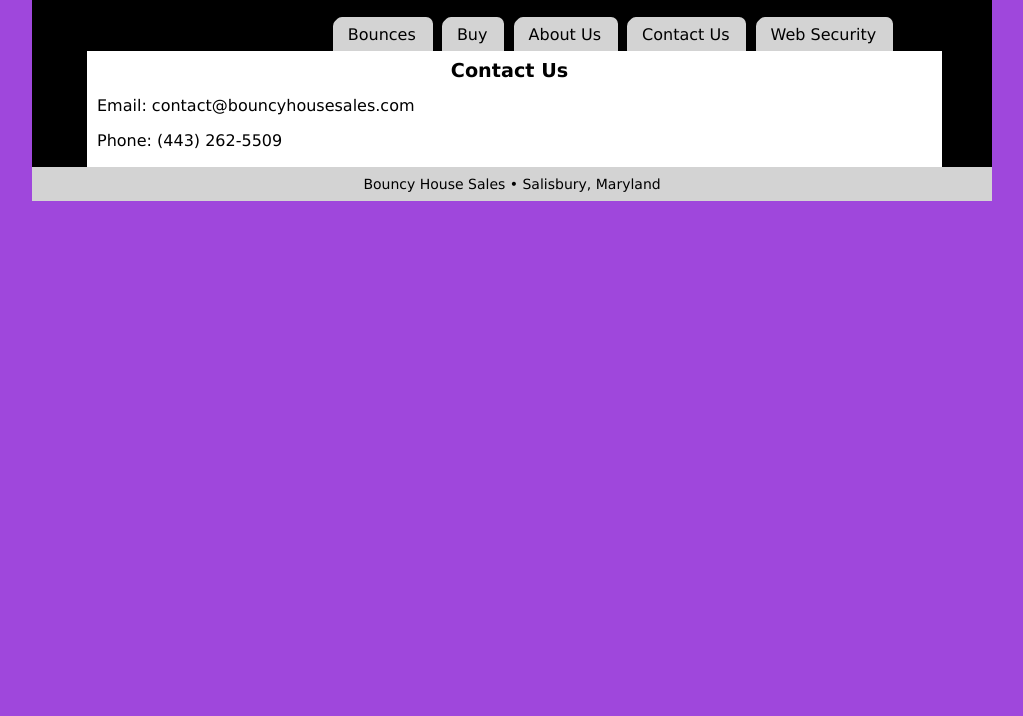
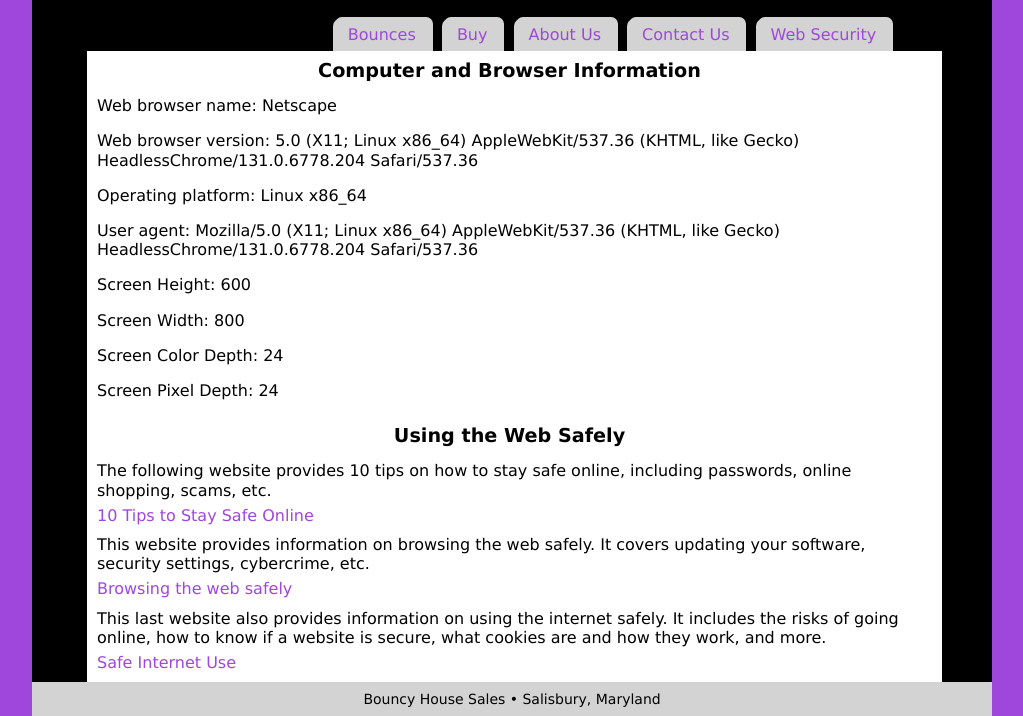
Before and after one commit to jordanprice5509/jcp-project5-3031241, a website: page public/page5.html in a window 1280 px wide. Shown: the part 313-1029 px from the top of the page, without its empty margins (128-1151 px from the left). Before the commit the page ends 800 px from the top, so only its background shows below. Drawn offline with Linux system fonts and the light colour scheme; a web font is replaced by a local one.

Commit message:
☄️💨 Updated with Glitch

```diff
--- a/public/page5.html
+++ b/public/page5.html
@@ -5,12 +5,12 @@
       JavaScript 6th Edition  v 1.16
 
 
-      Individual Project Template
+      Individual Project
 
       Author: Jordan Price
-      Date:   10/8/17
+      Date:   10/21/17
 
-      Filename: page 1.html
+      Filename: page 5.html
    -->
    <meta charset="utf-8" />
    <meta name="viewport" content="width=device-width; initial-scale=1.0; maximum-scale=1.0; user-scalable=0">
@@ -52,12 +52,30 @@
       </nav>
 
       <article>
-         <h2>Contact Us</h2>
-           <p>Email: contact@bouncyhousesales.com</p>
-           <p>Phone: (443) 262-5509</p>
+         <h2>Computer and Browser Information</h2>
+           <p></p>
+           <p></p>
+           <p></p>
+           <p></p>
+           <p></p>
+           <p></p>
+           <p></p>
+           <p></p>
       </article>
 
-<!-- Changed the title and added contact information for the company-->
+<!-- Changed the header name. Added lines for the properties about the computer and browser, which are below. -->
+
+      <article>
+         <h2>Using the Web Safely</h2>
+         <p>The following website provides 10 tips on how to stay safe online, including passwords, online shopping, scams, etc.</p>
+           <p2> <a href="https://securingtomorrow.mcafee.com/consumer/consumer-threat-notices/10-tips-stay-safe-online/"> 10 Tips to Stay Safe Online </a> </p2>
+         <p>This website provides information on browsing the web safely. It covers updating your software, security settings, cybercrime, etc.</p>
+           <p2> <a href="https://www.staysmartonline.gov.au/protect-yourself/do-things-safely/browsing-web-safely"> Browsing the web safely </a></p2>
+         <p>This last website also provides information on using the internet safely. It includes the risks of going online, how to know if a website is secure, what cookies are and how they work, and more. </p>
+           <p2> <a href="https://www.getsafeonline.org/protecting-your-computer/safe-internet-use/"> Safe Internet Use </a></p2>
+      </article>
+
+<!-- Added a header for a new article. Added brief descriptions and links to websites. Under styles.css, I made it so the links to websites show up as purple, instead of black, so it is easier to see the link. -->
 
       <footer>
          <p>Bouncy House Sales &bull; Salisbury, Maryland</p>
@@ -66,6 +84,25 @@
 <!--Added my company name-->
 
    </div>
-  <script src="script.js"></script>
-</body>
+     <script>
+       "use scrict";
+          document.getElementsByTagName("p") [0].innerHTML =
+            "Web browser name: " + navigator.appName;
+          document.getElementsByTagName("p") [1].innerHTML =
+            "Web browser version: " + navigator.appVersion;
+          document.getElementsByTagName("p") [2].innerHTML =
+            "Operating platform: " + navigator.platform;
+          document.getElementsByTagName("p") [3].innerHTML =
+            "User agent: " + navigator.userAgent;
+          document.getElementsByTagName("p") [4].innerHTML =
+            "Screen Height: " + screen.height;
+          document.getElementsByTagName("p") [5].innerHTML =
+            "Screen Width: " + screen.width;
+          document.getElementsByTagName("p") [6].innerHTML =
+            "Screen Color Depth: " + screen.colorDepth;
+          document.getElementsByTagName("p") [7].innerHTML =
+            "Screen Pixel Depth: " + screen.pixelDepth;
+      </script>
+  <!-- Added the properties from the tables in the book about the computer and browser.-->
+  </body>
 </html>
--- a/public/styles.css
+++ b/public/styles.css
@@ -2,7 +2,7 @@
 
     Large format style sheet
 
-    Filename: project.css
+    Filename: styles.css
 */
 
 /* apply a natural box layout model to all elements */
@@ -72,10 +72,10 @@ table {
 
 a:link, a:visited {
    text-decoration: none;
-   color: black;
+   color: #9f47dc;
 }
 
-     /*changed the color of the text on the navigation tabs to black*/
+     /*changed the color of the text on the navigation tabs to purple*/
 
 a:hover {
    text-decoration: underline;
@@ -86,10 +86,10 @@ a:hover {
 
 a:active {
    text-decoration: bold;
-   color: #9f47dc;
+   color: black;
 }
 
-      /* changed color of the text on the navigation bar when mouse clicks to purple*/
+      /* changed color of the text on the navigation bar when mouse clicks to black*/
 
 /* container */
 #container {
@@ -168,8 +168,8 @@ article {
    border-top: 0px solid lightgray;
 }
 
-     /* changed font; added padding to the right side; reduced the top border and changed
-        the color to light gray */
+    /* changed font; added padding to the right side; reduced the top border and changed
+       the color to light gray */
 
 article h2 {
    font-family: "raleway",;
@@ -193,7 +193,7 @@ article p2 {
   margin-bottom: 6px;
   line-height: 1.2em;
   padding-top: 10px;
-  color: #9f47dc;
+  color: #9f47dc
 }
 
   /*changed color to purple*/
--- a/public/styles2.css
+++ b/public/styles2.css
@@ -1,8 +1,8 @@
-/* styles *//*  JavaScript 6th Edition
-    Chapter 3
-    Hands-on Project 3-1
+/*  JavaScript 6th Edition v 1.16
 
-    Filename: styles.css
+    Large format style sheet
+
+    Filename: styles2.css
 */
 
 /* apply a natural box layout model to all elements */
@@ -72,10 +72,10 @@ table {
 
 a:link, a:visited {
    text-decoration: none;
-   color: black;
+   color: #9f47dc;
 }
 
-/* changed the color of the text on the navigation tabs to black */
+/* changed the color of the text on the navigation tabs to purple */
 
 a:hover {
    text-decoration: underline;
@@ -86,10 +86,10 @@ a:hover {
 
 a:active {
    text-decoration: bold;
-   color: #9f47dc;
+   color: black;
 }
 
-/* changed color of the text on the navigation bar when mouse clicks to purple */
+/* changed color of the text on the navigation bar when mouse clicks to black */
 
 /* container */
 #container {
--- a/public/styles3.css
+++ b/public/styles3.css
@@ -2,7 +2,7 @@
 
     Large format style sheet
 
-    Filename: project.css
+    Filename: styles3.css
 */
 
 /* apply a natural box layout model to all elements */
@@ -72,10 +72,10 @@ table {
 
 a:link, a:visited {
    text-decoration: none;
-   color: black;
+   color: #9f47dc;
 }
 
-     /* changed the color of the text on the navigation tabs to black*/
+     /* changed the color of the text on the navigation tabs to purple*/
 
 a:hover {
    text-decoration: underline;
@@ -86,10 +86,10 @@ a:hover {
 
 a:active {
    text-decoration: bold;
-   color: #9f47dc;
+   color: black;
 }
 
-      /* changed color of the text on the navigation bar when mouse clicks to purple*/
+      /* changed color of the text on the navigation bar when mouse clicks to black*/
 
 /* container */
 #container {
```
Also changed, not shown: public/index.html (+4 -4 lines), public/page2.html (+7 -6 lines), public/page3.html (+8 -5 lines), public/page4.html (+5 -5 lines).
